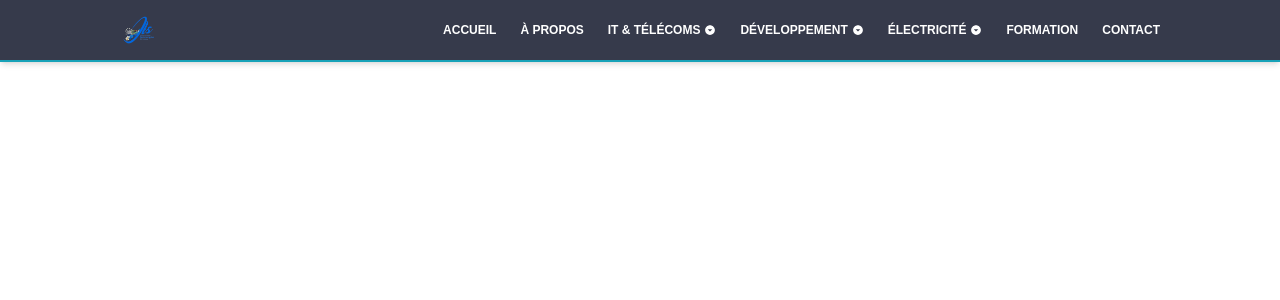
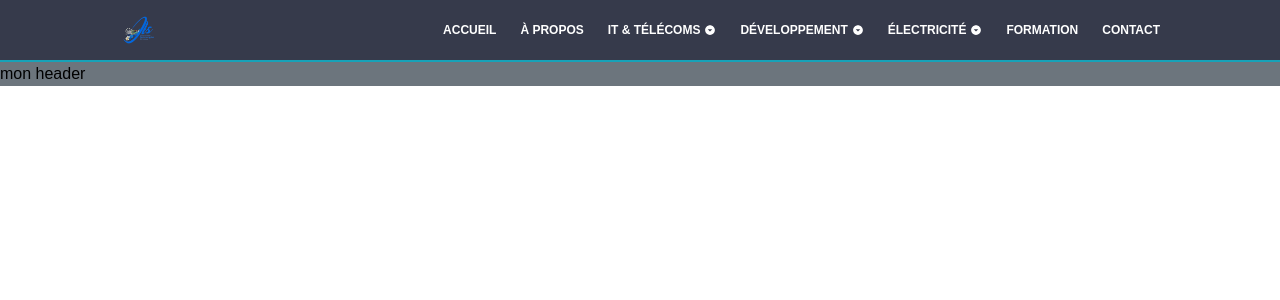
Before and after one commit to WolfRegis/ITS, a React (Vite) app: page / in a window 1280 px wide. Shown: the top 300 px of the page. Built offline with nearby package versions, Linux system fonts and the light colour scheme.

Commit message:
✨F01>create Header component

```diff
--- /dev/null
+++ b/src/components/Header.jsx
@@ -0,0 +1,16 @@
+import React from 'react'
+import styled from 'styled-components';
+import theme from './Theme';
+
+export default function Header() {
+  return (
+    <HeaderStyled className='flex relative w-12/12 h-1/2'>
+      mon header
+    </HeaderStyled>
+  )
+}
+
+
+const HeaderStyled = styled.div`
+      background-color: ${theme.colors.secondary};
+`;
--- a/src/components/Navbar.jsx
+++ b/src/components/Navbar.jsx
@@ -142,9 +142,6 @@ const handleMouseLeave = (e) => {
       ]
                   }
 
-
-
-
             </ul>
       </nav>
     </NavbarStyled>
--- a/src/components/pages/home/Home.jsx
+++ b/src/components/pages/home/Home.jsx
@@ -1,10 +1,12 @@
 import React from 'react'
 import Navbar from '../../Navbar'
+import Header from '../../Header'
 
 export default function Home() {
   return (
     <div>
       <Navbar></Navbar>
+      <Header/>
     </div>
   )
 }
--- a/src/components/pages/home/HomeHeader.jsx
+++ b/src/components/pages/home/HomeHeader.jsx
@@ -1,4 +1,5 @@
 import React from 'react'
+import styled from 'styled-components';
 
 export default function HomeHeader() {
   return (
@@ -7,3 +8,7 @@ export default function HomeHeader() {
     </div>
   )
 }
+
+const HomeHeaderStyled = styled.div`
+
+`;
```
